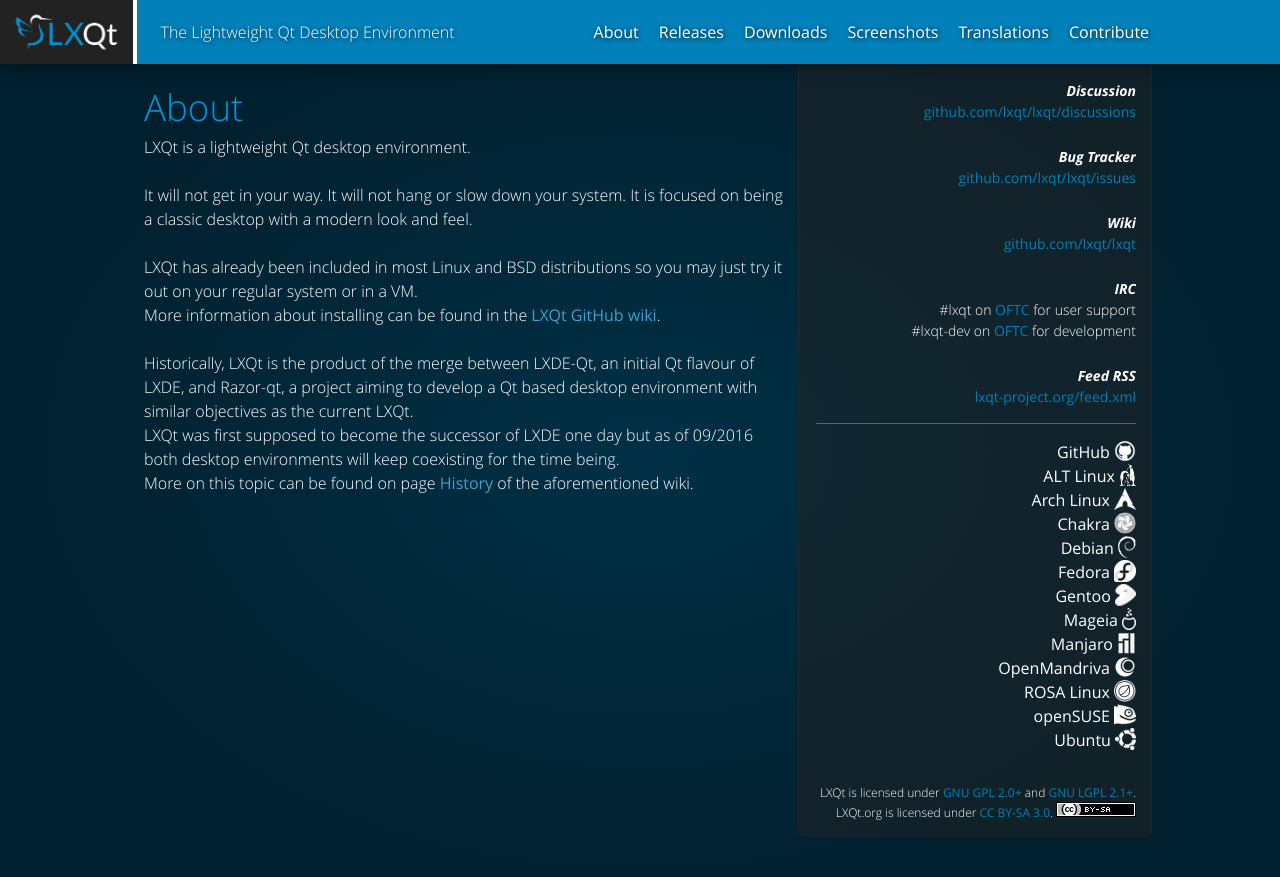
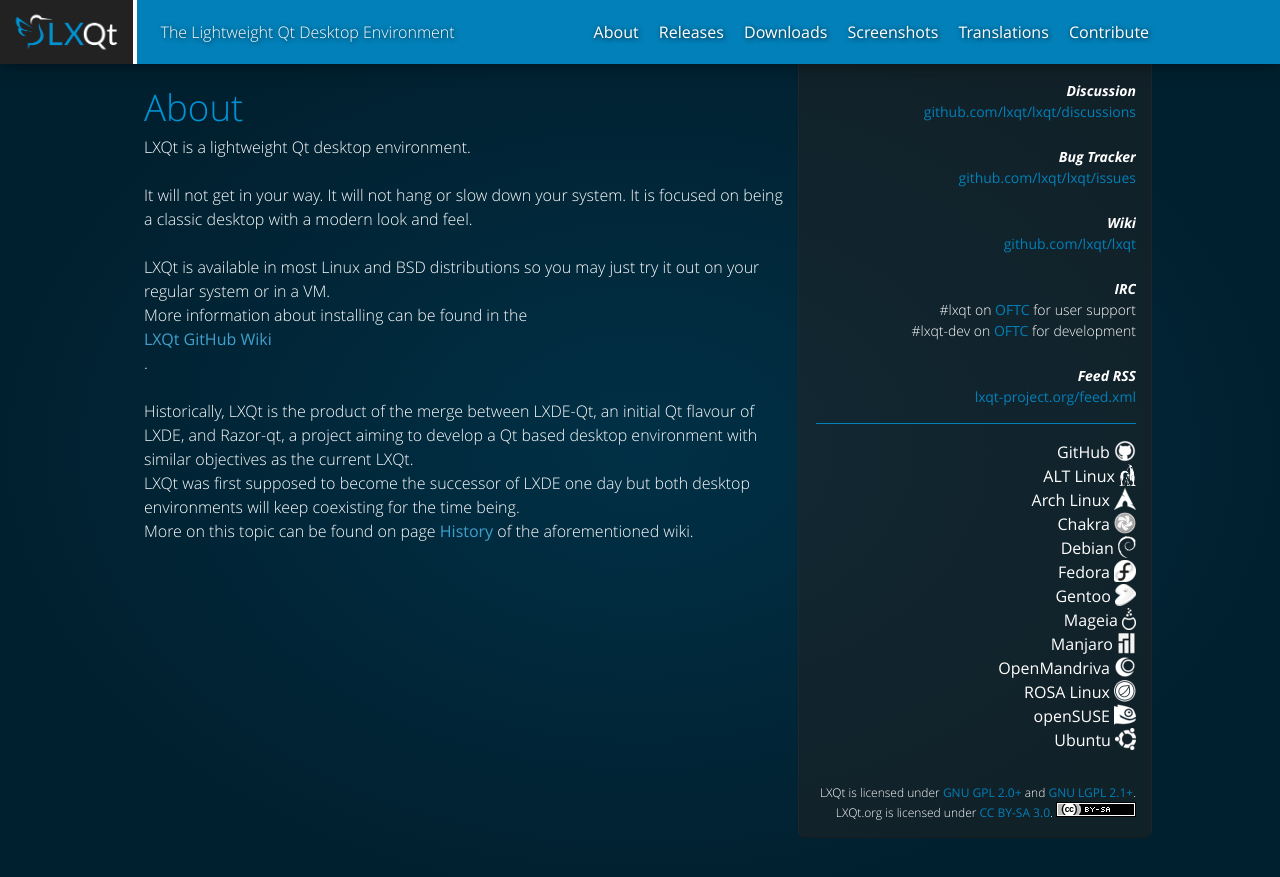
Before and after one commit to lxqt/lxqt.github.io, a Jekyll site: the page built from about.html, in a window 1280 px wide. Shown: the top 877 px of the page. Built offline with Jekyll 4.4.1, drawn with Linux system fonts in a browser that asks for light colours.

Commit message:
Update about.html
https://github.com/lxqt/lxqt/issues/1846#issuecomment-799571334
Some updates.

```diff
--- a/about.html
+++ b/about.html
@@ -9,12 +9,11 @@
 <p>
 It will not get in your way. It will not hang or slow down your system. It is focused on being a classic desktop with a modern look and feel.
 </p>
-<p>
-LXQt has already been included in most Linux and BSD distributions so you may just try it out on your regular system or in a VM.<br>
-More information about installing can be found in the <a href="https://github.com/lxqt/lxqt/wiki/">LXQt GitHub wiki</a>.
+LXQt is available in most Linux and BSD distributions so you may just try it out on your regular system or in a VM.<br>
+More information about installing can be found in the <a href="https://github.com/lxqt/lxqt/wiki/">LXQt GitHub Wiki</a>.
 </p>
 <p>
 Historically, LXQt is the product of the merge between LXDE-Qt, an initial Qt flavour of LXDE, and Razor-qt, a project aiming to develop a Qt based desktop environment with similar objectives as the current LXQt.<br>
-LXQt was first supposed to become the successor of LXDE one day but as of 09/2016 both desktop environments will keep coexisting for the time being.<br>
+LXQt was first supposed to become the successor of LXDE one day but both desktop environments will keep coexisting for the time being.<br>
 More on this topic can be found on page <a href="https://github.com/lxqt/lxqt/wiki/History">History</a> of the aforementioned wiki.
 </p>
```
